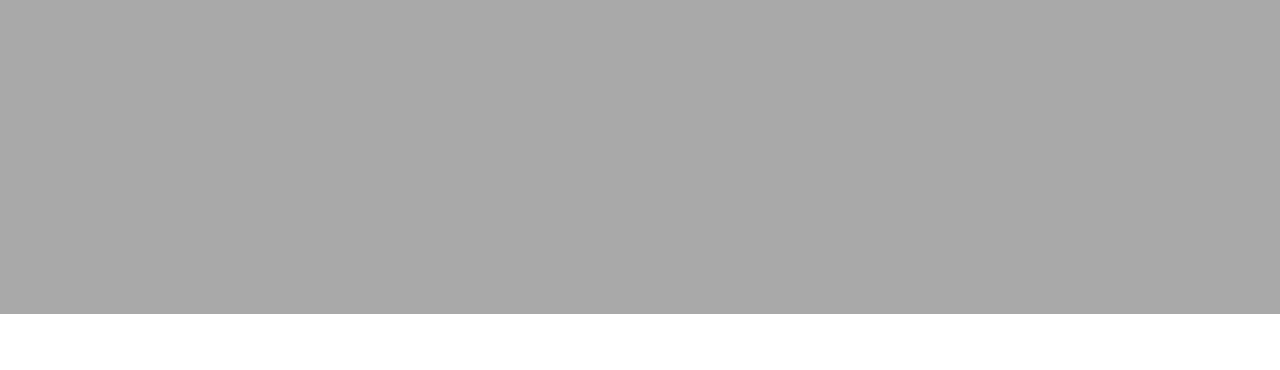
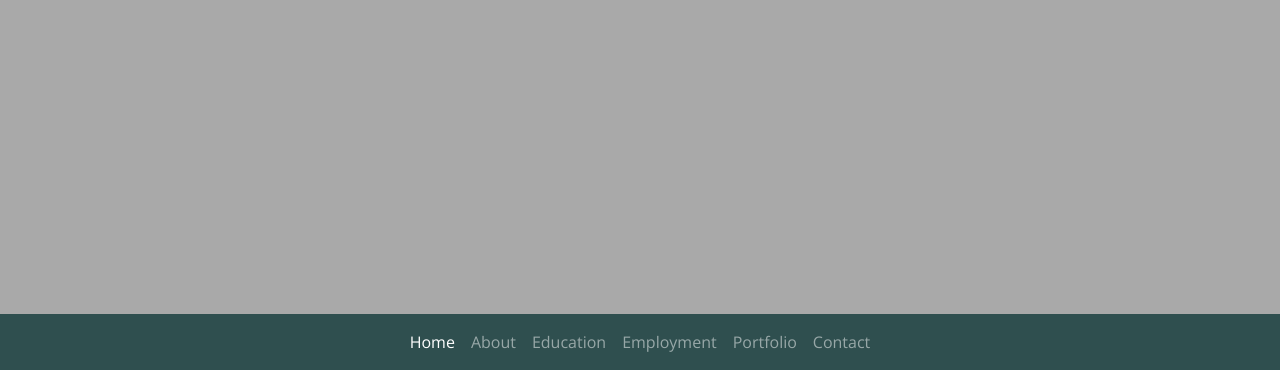
Before and after one commit to touhidulfahim/touhidulfahim.github.io, a plain HTML site: page index.html in a window 1280 px wide. Shown: the part 486-856 px from the top of the page. Before the commit the page ends 800 px from the top, so only its background shows below. Drawn offline with nearby package versions, Linux system fonts and the light colour scheme.

Commit message:
nav bar has designed
nav bar has designed
*Background, Font Color, Alignment Changed From Origine

```diff
--- a/css/style.css
+++ b/css/style.css
@@ -8,3 +8,6 @@ background-color: darkgrey;
  .banner-column{
     background-color: darkslategray;
  }
+ .navbar-container{
+     background-color: #2F4F4F;
+ }
--- a/index.html
+++ b/index.html
@@ -24,7 +24,24 @@
             </div>
         </div>
     </section>
-
+<!-- nav bar section -->
+<nav class="navbar navbar-expand-lg navbar-dark navbar-container">
+    <button class="navbar-toggler" type="button" data-toggle="collapse" data-target="#navbarSupportedContent" aria-controls="navbarSupportedContent" aria-expanded="false" aria-label="Toggle navigation">
+      <span class="navbar-toggler-icon"></span>
+    </button>
+    <div class="collapse navbar-collapse" id="navbarSupportedContent">
+      <ul class="navbar-nav m-auto">
+        <li class="nav-item active">
+          <a class="nav-link" href="#">Home <span class="sr-only">(current)</span></a>
+        </li>
+        <li class="nav-item"><a class="nav-link" href="#About">About</a></li>
+        <li class="nav-item"><a class="nav-link" href="#Education">Education</a></li>
+        <li class="nav-item"><a class="nav-link" href="#Employment">Employment</a></li>
+        <li class="nav-item"><a class="nav-link" href="#Portfolio">Portfolio</a></li>
+        <li class="nav-item"><a class="nav-link" href="#Contact">Contact</a></li>
+      </ul>
+    </div>
+  </nav>
 
 
 
```
